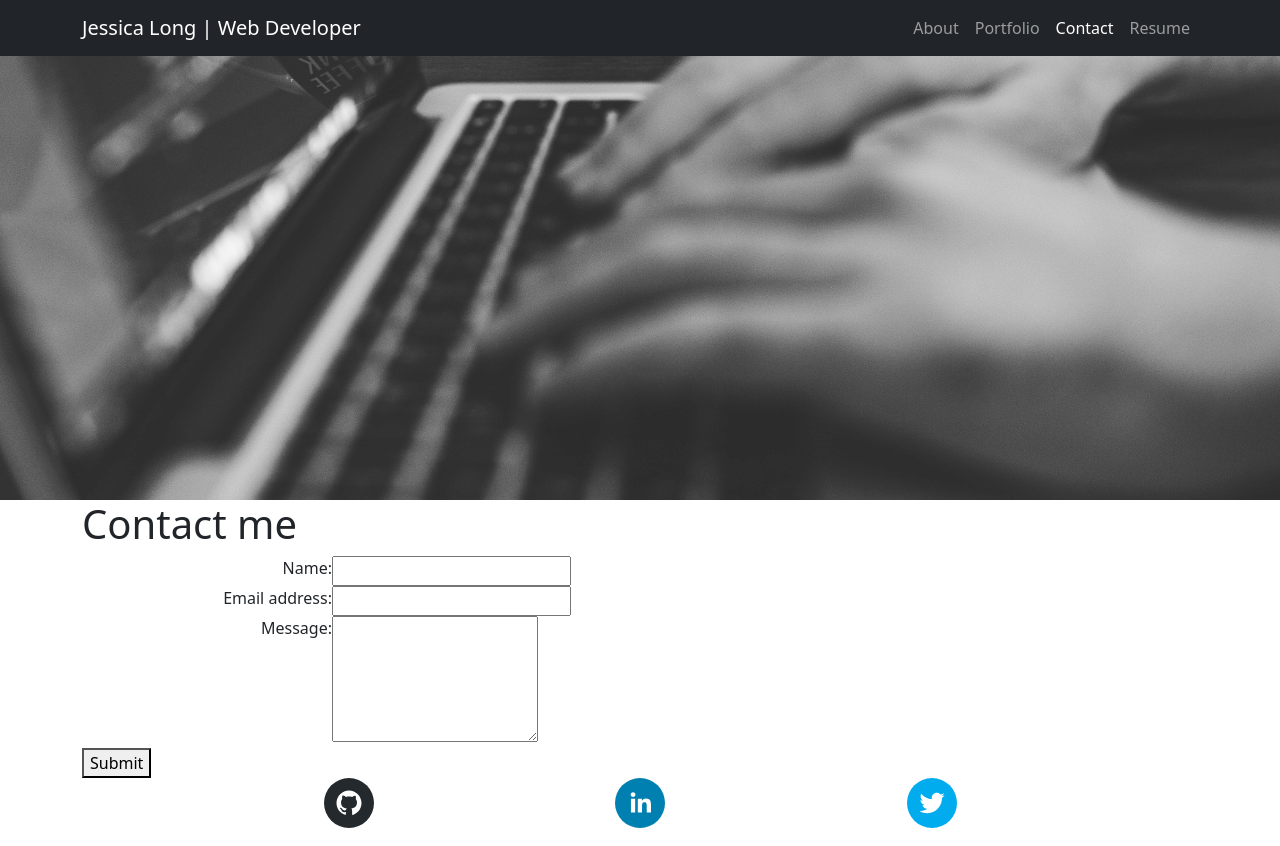
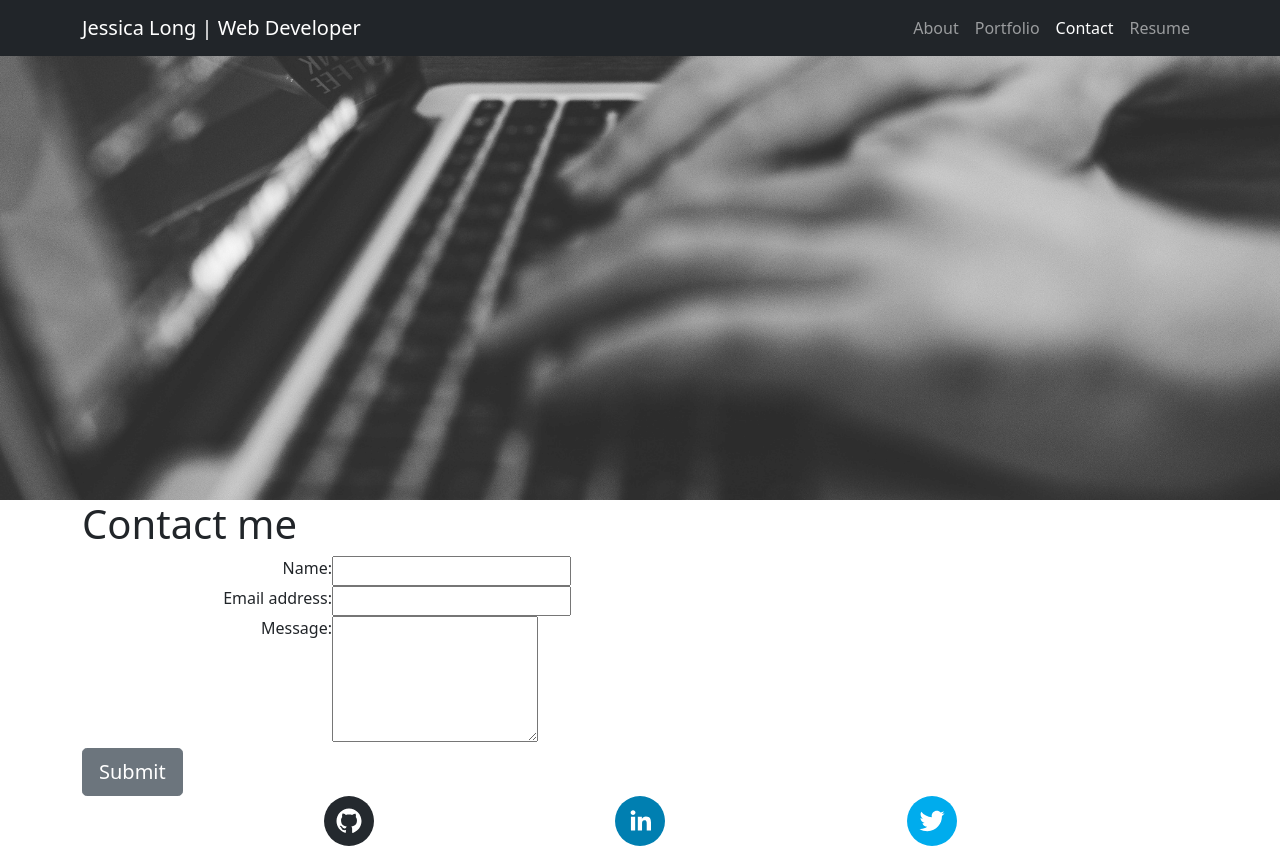
Before and after one commit to jmail1014/portfolio-react, a React (Create React App) app: page /contact in a window 1280 px wide. Built offline with nearby package versions, Linux system fonts and the light colour scheme.

Commit message:
add button styling to contact form

```diff
--- a/src/components/Contact/index.js
+++ b/src/components/Contact/index.js
@@ -1,5 +1,6 @@
 import React, { useState } from "react";
 import { validateEmail } from "../../utils/helpers";
+import Button from "react-bootstrap/Button";
 
 function Contact() {
   const [formState, setFormState] = useState({
@@ -76,9 +77,14 @@ function Contact() {
               <p className="error-text">{errorMessage}</p>
             </div>
           )}
-          <button date-testid="button" type="submit">
+          <Button
+            variant="secondary"
+            size="lg"
+            date-testid="button"
+            type="submit"
+          >
             Submit
-          </button>
+          </Button>
         </form>
       </div>
     </div>
```
Also changed, not shown: 1 other file (tests, documents, lock files or other folders).
